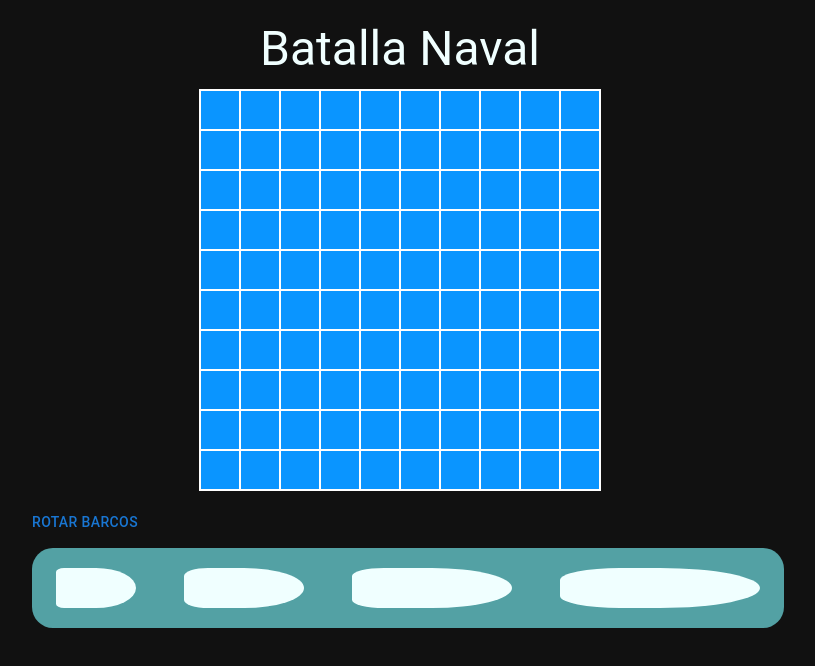
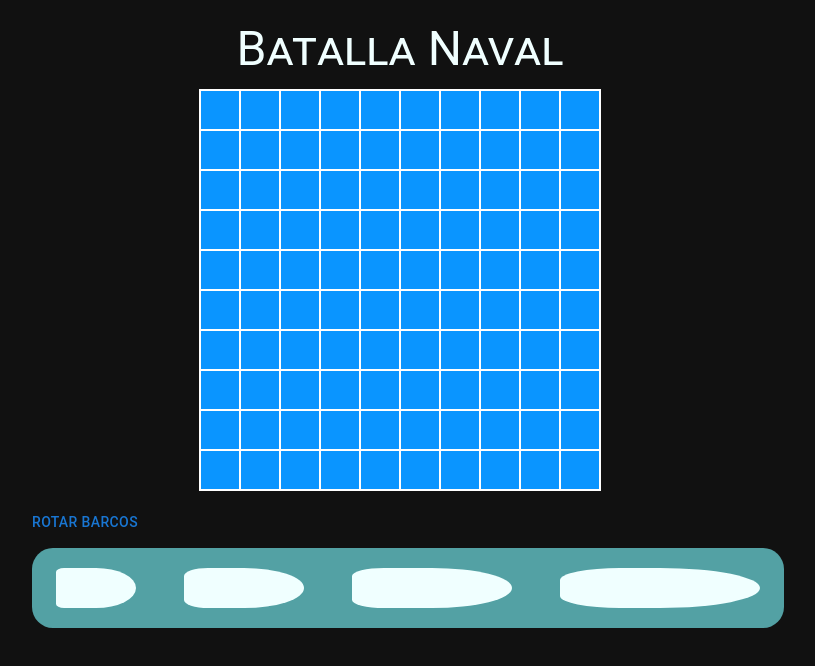
Before and after one commit to IanGhioni/unq-ui-Ian-Ghioni-trabajo-final, a React (Vite) app in the folder batalla-naval/: page / in a window 1280 px wide. Shown: the top 666 px of the page, without its empty margins (240-1055 px from the left). Built offline with nearby package versions, Linux system fonts and the light colour scheme.

Commit message:
Modificado titulo

```diff
--- a/batalla-naval/src/App.css
+++ b/batalla-naval/src/App.css
@@ -1,6 +1,7 @@
 .titulo {
   padding-top: 1%;
   color: azure;
+  font-variant-caps: small-caps;
 }
 .appContainer {
   display: flex;
```
